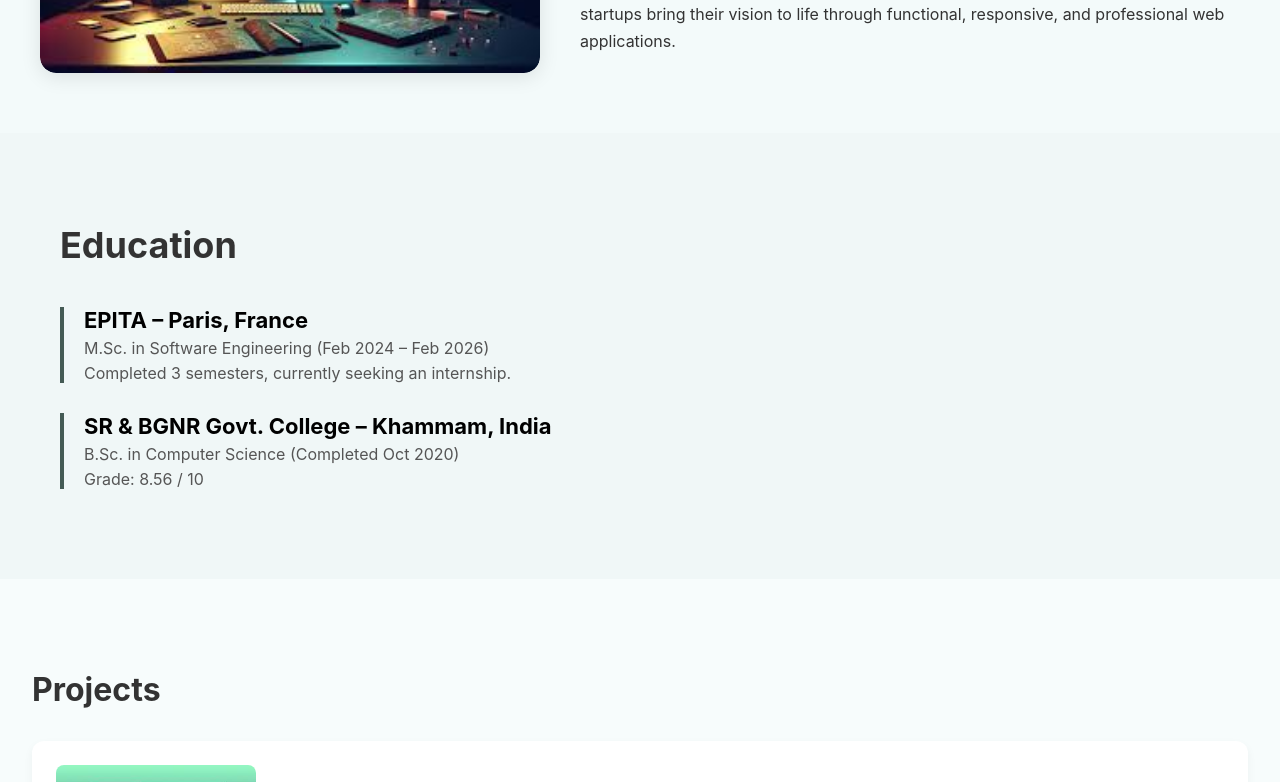
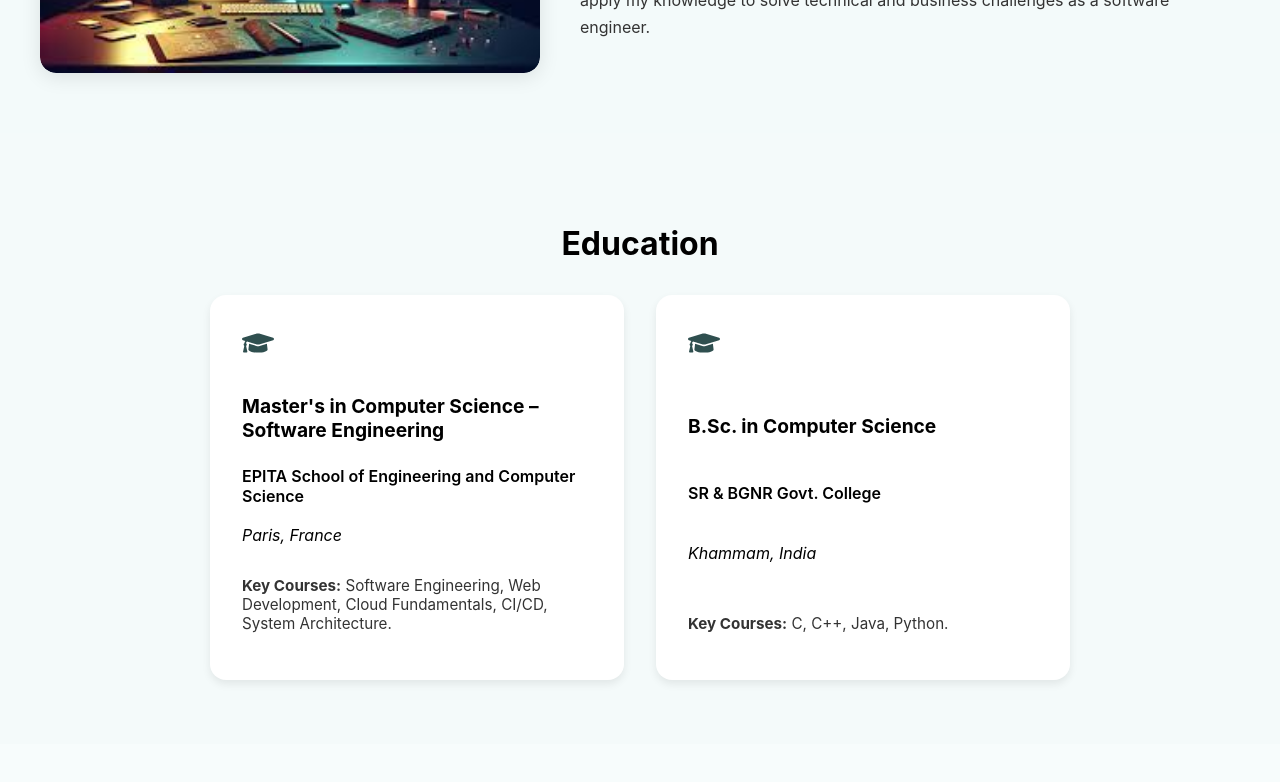
Before and after one commit to Srikanth515341/Portfolio, a React (Create React App) app: page / in a window 1280 px wide. Shown: the part 740-1522 px from the top of the page. Built offline with nearby package versions, Linux system fonts and the light colour scheme.

Commit message:
Updated Education section with correct title and courses

```diff
--- a/src/components/About.js
+++ b/src/components/About.js
@@ -12,11 +12,11 @@ const About = () => {
         <div className={styles.text}>
           <h2>About Me</h2>
           <p>
-            I'm a passionate software engineer who loves solving problems through clean code and scalable solutions. I focus on building secure, high-performance applications with modern technologies.
+          An enthusiastic and highly motivated full-stack developer with strong academic coursework at EPITA and hands-on experience in full-stack development.
           </p>
-          <p>
-            I enjoy turning ideas into meaningful digital products. My goal is to help individuals and startups bring their vision to life through functional, responsive, and professional web applications.
+          <p>I am currently seeking internship opportunities in full-stack development where I can apply my knowledge to solve technical and business challenges as a software engineer.
           </p>
+
         </div>
       </div>
     </section>
--- a/src/components/Education.js
+++ b/src/components/Education.js
@@ -1,20 +1,35 @@
 import React from 'react';
-import styles from '../styles/Education.module.css';
+import { FaGraduationCap } from 'react-icons/fa';
+import styles from '../styles/Education.module.css'; // ✅ Correct path
 
 const Education = () => {
   return (
-    <section className={styles.education} id="education">
-      <h2>Education</h2>
-      <div className={styles.educationItem}>
-        <h3>EPITA – Paris, France</h3>
-        <p>M.Sc. in Software Engineering (Feb 2024 – Feb 2026)</p>
-        <p>Completed 3 semesters, currently seeking an internship.</p>
-      </div>
+    <section id="education" className={styles.educationSection}>
+      <h2 className={styles.title}>Education</h2>
+      <div className={styles.educationGrid}>
+        {/* EPITA */}
+        <div className={styles.card}>
+          <FaGraduationCap className={styles.icon} />
+          <h3 className={styles.degree}>
+            Master's in Computer Science – <br /> Software Engineering
+          </h3>
+          <p className={styles.institution}>EPITA School of Engineering and Computer Science</p>
+          <p className={styles.location}>Paris, France</p>
+          <p className={styles.details}>
+            <strong>Key Courses:</strong> Software Engineering, Web Development, Cloud Fundamentals, CI/CD, System Architecture.
+          </p>
+        </div>
 
-      <div className={styles.educationItem}>
-        <h3>SR & BGNR Govt. College – Khammam, India</h3>
-        <p>B.Sc. in Computer Science (Completed Oct 2020)</p>
-        <p>Grade: 8.56 / 10</p>
+        {/* SR & BGNR College */}
+        <div className={styles.card}>
+          <FaGraduationCap className={styles.icon} />
+          <h3 className={styles.degree}>B.Sc. in Computer Science</h3>
+          <p className={styles.institution}>SR & BGNR Govt. College</p>
+          <p className={styles.location}>Khammam, India</p>
+          <p className={styles.details}>
+            <strong>Key Courses:</strong> C, C++, Java, Python.
+          </p>
+        </div>
       </div>
     </section>
   );
--- a/src/components/Footer.js
+++ b/src/components/Footer.js
@@ -38,9 +38,7 @@ const Footer = () => {
         </div>
       </div>
 
-      <div className={styles.bottomBar}>
-        © 2025 Srikanth Nelluri. All rights reserved.
-      </div>
+
     </footer>
   );
 };
--- a/src/components/Navbar.js
+++ b/src/components/Navbar.js
@@ -9,7 +9,7 @@ const Navbar = () => {
         <li><a href="#about">About</a></li>
         <li><a href="#projects">Projects</a></li>
         <li><a href="#contact">Contact</a></li>
-        <li><span className={styles.badge}>Web Development</span></li>
+
       </ul>
     </nav>
   );
--- a/src/components/Skills.js
+++ b/src/components/Skills.js
@@ -1,4 +1,3 @@
-// src/components/Skills.js
 import React from 'react';
 import styles from '../styles/Skills.module.css';
 import { FaCode, FaDatabase, FaCloud, FaLock, FaGitAlt, FaUsers } from 'react-icons/fa';
@@ -7,7 +6,13 @@ const skills = [
   {
     icon: <FaCode size={40} />,
     title: 'Programming & Scripting',
-    description: 'Proficient in JavaScript, Python, SQL, HTML, CSS, and Bash.'
+    description: (
+      <>
+        Proficient in JavaScript, Python,
+        <br />
+        React.js, Node.js
+      </>
+    )
   },
   {
     icon: <FaDatabase size={40} />,
--- a/src/styles/Education.module.css
+++ b/src/styles/Education.module.css
@@ -1,27 +1,63 @@
-.education {
-    padding: 60px;
-    background-color: #f0f7f7;
+.educationSection {
+    padding: 4rem 2rem;
+    background-color: #f4fafa;
+    text-align: center;
   }
 
-  .education h2 {
-    font-size: 36px;
-    margin-bottom: 40px;
+  .title {
+    font-size: 2rem;
+    font-weight: bold;
+    margin-bottom: 2rem;
+  }
+
+  .educationGrid {
+    display: flex;
+    justify-content: center;
+    gap: 2rem;
+    flex-wrap: wrap;
+  }
+
+  .card {
+    background-color: #ffffff;
+    border-radius: 1rem;
+    box-shadow: 0 4px 8px rgba(0, 0, 0, 0.08);
+    padding: 2rem;
+    width: 350px;
+    max-width: 100%;
+    text-align: left;
+    display: flex;
+    flex-direction: column;
+    justify-content: space-between;
+    transition: transform 0.3s ease;
+  }
+
+  .card:hover {
+    transform: translateY(-5px);
+  }
+
+  .icon {
+    font-size: 2rem;
+    color: #2f4f4f;
+    margin-bottom: 1rem;
+  }
+
+  .degree {
+    font-size: 1.2rem;
+    font-weight: bold;
+    margin-bottom: 0.5rem;
+  }
+
+  .institution {
+    font-weight: 600;
+    margin-bottom: 0.2rem;
+  }
+
+  .location {
+    font-style: italic;
+    margin-bottom: 1rem;
+  }
+
+  .details {
+    font-size: 0.95rem;
     color: #333;
   }
-
-  .educationItem {
-    margin-bottom: 30px;
-    padding-left: 20px;
-    border-left: 4px solid #445b55;
-  }
-
-  .educationItem h3 {
-    font-size: 22px;
-    margin-bottom: 5px;
-  }
-
-  .educationItem p {
-    font-size: 16px;
-    color: #555;
-    margin: 5px 0;
-  }
```
